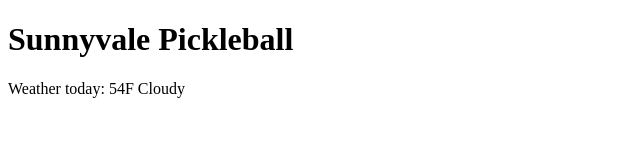
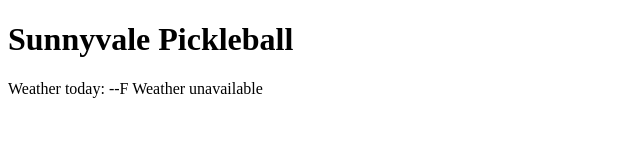
Before and after one commit to JimLiu0/sunnyvale-pickleball-weather, a plain HTML site: page index.html in a window 1280 px wide. Shown: the whole page, without its empty margins (0-640 px from the left). Drawn offline with Linux system fonts and the light colour scheme.

Commit message:
Update weather metadata

```diff
--- a/index.html
+++ b/index.html
@@ -5,14 +5,14 @@
     <meta name="viewport" content="width=device-width, initial-scale=1.0" />
     <title>Sunnyvale Pickleball</title>
     <meta property="og:title" content="Sunnyvale Pickleball" />
-    <meta property="og:description" content="Weather today: 54F Cloudy" />
+    <meta property="og:description" content="Weather today: --F Weather unavailable" />
     <meta property="og:type" content="website" />
     <meta property="og:url" content="https://JimLiu0.github.io/sunnyvale-pickleball-weather/" />
   </head>
   <body>
     <main>
       <h1>Sunnyvale Pickleball</h1>
-      <p>Weather today: 54F Cloudy</p>
+      <p>Weather today: --F Weather unavailable</p>
     </main>
   </body>
 </html>
```
Also changed, not shown: thursday/index.html (+2 -2 lines), tuesday/index.html (+2 -2 lines).
